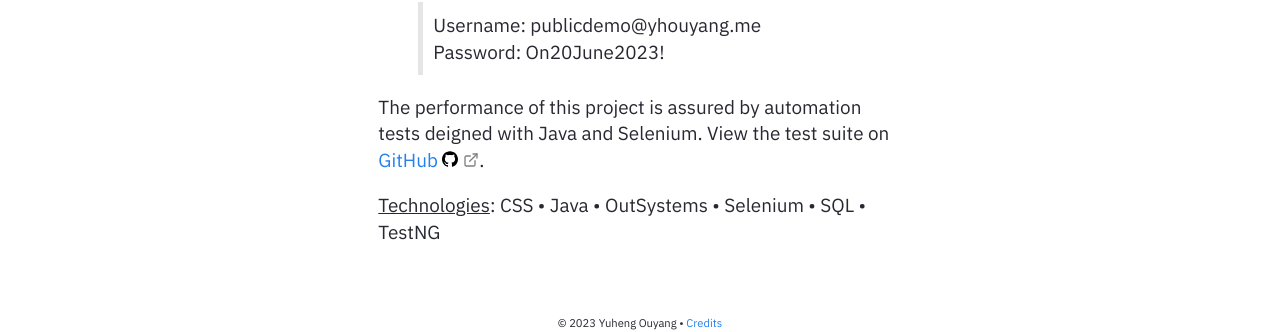
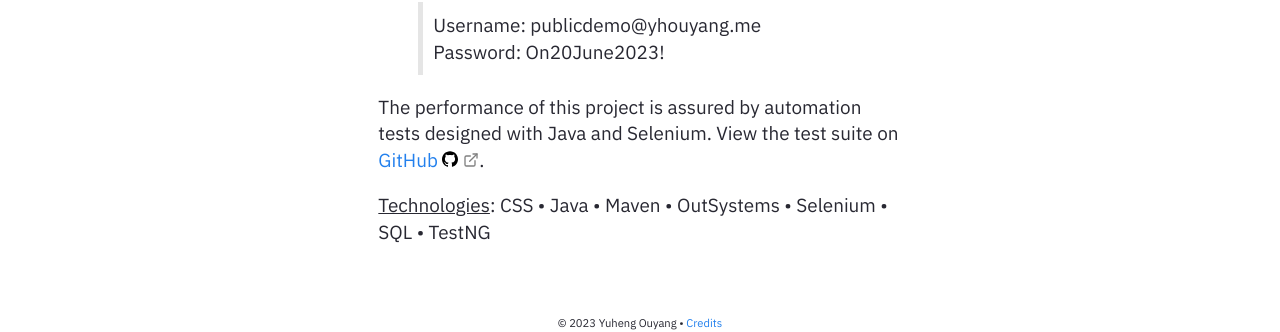
Before and after one commit to yhouyang02/yhouyang02.github.io, a Jekyll site: the page built from _notes/Public/Reminders.md, in a window 1280 px wide. Shown: the part 990-1322 px from the top of the page. Built offline with Jekyll 4.4.1, drawn with Linux system fonts in a browser that asks for light colours.

Commit message:
Fix typos

```diff
--- a/_notes/Public/Reminders.md
+++ b/_notes/Public/Reminders.md
@@ -22,6 +22,6 @@ Click [here](https://personal-vcgtfgt9.outsystemscloud.com/Reminders/) to view a
 >
 > Password: On20June2023!
 
-The performance of this project is assured by automation tests deigned with Java and Selenium. View the test suite on [GitHub <img src="../../assets/img/github-icon.svg" alt="drawing" width="16"/>](https://github.com/yhouyang02/outsystems-testsuite-reminders).
+The performance of this project is assured by automation tests designed with Java and Selenium. View the test suite on [GitHub <img src="../../assets/img/github-icon.svg" alt="drawing" width="16"/>](https://github.com/yhouyang02/outsystems-testsuite-reminders).
 
-<u>Technologies</u>: CSS • Java • OutSystems • Selenium • SQL • TestNG
+<u>Technologies</u>: CSS • Java • Maven • OutSystems • Selenium • SQL • TestNG
```
